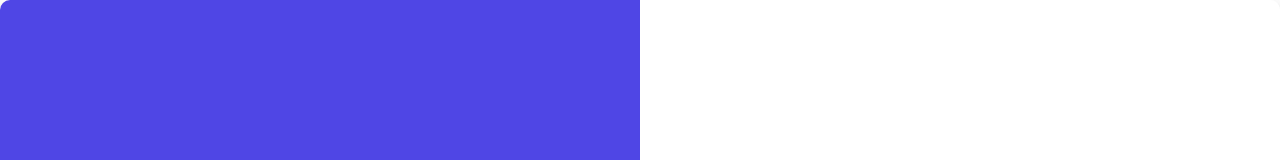
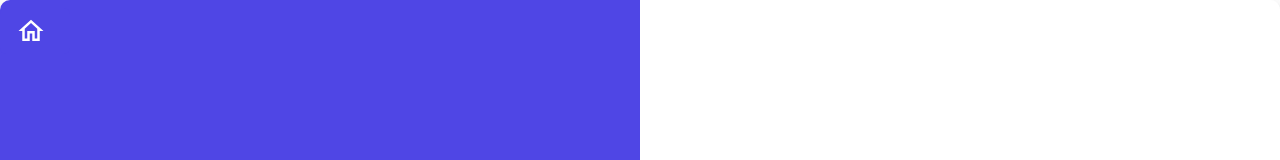
Before and after one commit to 1Yogeshh/tecosys-law, a React (Create React App) app: page /auth-user in a window 1280 px wide. Shown: the top 160 px of the page. Built offline with nearby package versions, Linux system fonts and the light colour scheme; a web font is replaced by a local one.

Commit message:
added home icon to login - signup

```diff
--- a/src/components/LoginPage/LoginPage.jsx
+++ b/src/components/LoginPage/LoginPage.jsx
@@ -7,6 +7,7 @@ import IconButton from '@mui/material/IconButton';
 import axios from 'axios';
 import { useNavigate } from "react-router-dom";
 import { toast } from "react-toastify";
+import { HomeOutlined } from '@mui/icons-material';
 
 
 const LoginPage = () => {
@@ -17,11 +18,11 @@ const LoginPage = () => {
     password: ""
   });
   const [signUpData, setSignUpData] = useState({
-    username:"",
+    username: "",
     name: "",
     email: "",
     password: "",
-    confirm_password:""
+    confirm_password: ""
   });
   const [retypePassword, setRetypePassword] = useState('');
   const [passwordMatch, setPasswordMatch] = useState(null);
@@ -57,18 +58,18 @@ const LoginPage = () => {
     setShowRetypePassword(!showRetypePassword);
   };
 
-  const toggleSignInPasswordVisibility = () =>{
+  const toggleSignInPasswordVisibility = () => {
     setShowSignInPassword(!showSignInPassword);
   }
 
   // below one is for updating each details onchange
-  const handleSignInDataChange = (e) =>{
-    setSignInData({...signInData, [e.target.name]: e.target.value});
+  const handleSignInDataChange = (e) => {
+    setSignInData({ ...signInData, [e.target.name]: e.target.value });
   };
 
   // same for this also
-  const handleSignUpDataChange = (e) =>{
-    setSignUpData({...signUpData, [e.target.name]: e.target.value});
+  const handleSignUpDataChange = (e) => {
+    setSignUpData({ ...signUpData, [e.target.name]: e.target.value });
   };
 
   // to handle retype password change and validate passwords
@@ -79,7 +80,7 @@ const LoginPage = () => {
 
   // Validate that both passwords match
   const validatePasswords = (password, retypePassword) => {
-    if(retypePassword === ''){
+    if (retypePassword === '') {
       setPasswordMatch(null);
     }
     else if (password === retypePassword) {
@@ -95,9 +96,9 @@ const LoginPage = () => {
   const handleSignupDataSubmit = async (e) => {
     e.preventDefault();
     try {
-      const response = await axios.post("https://law-api.tecosys.ai/api/register/", {name: signUpData.name,username:signUpData.username, email: signUpData.email, password: signUpData.password,confirm_password:signUpData.confirm_password});
+      const response = await axios.post("https://law-api.tecosys.ai/api/register/", { name: signUpData.name, username: signUpData.username, email: signUpData.email, password: signUpData.password, confirm_password: signUpData.confirm_password });
       console.log(response);
-      if(response.status === 201)        // please confirm that if response is set 201 created or 200 success.
+      if (response.status === 201)        // please confirm that if response is set 201 created or 200 success.
       {
         setOpenOTPSection(true);
         setStartCountdown(true);
@@ -150,7 +151,7 @@ const LoginPage = () => {
   const handleSigninDataSubmit = async (e) => {
     e.preventDefault();
     try {
-      const response = await axios.post("https://law-api.tecosys.ai/api/login/", {email: signInData.email, password: signInData.password});
+      const response = await axios.post("https://law-api.tecosys.ai/api/login/", { email: signInData.email, password: signInData.password });
       if (response.status === 200) {
         const { token } = response.data;
 
@@ -179,9 +180,13 @@ const LoginPage = () => {
   };
 
   // handle privacy policy
-  const handlePrivacyPolicy = () =>{
+  const handlePrivacyPolicy = () => {
     setOpenPrivacyPolicy(!openPrivacyPolicy);
   }
+
+  const handleHomeClick = () => {
+    navigate('/');  // Redirect to home page
+  };
 
   return (
     <div
@@ -191,10 +196,10 @@ const LoginPage = () => {
           {openOTPSection ? (
             <>
               <h1 className="h1Header">Email Verification</h1>
-              <p style={{color: 'white', padding: "10px", backgroundColor: "#3D3D3D", borderRadius: "5px", margin: '25px 0'}}>An OTP has been sent to your email {signUpData.email}. Please enter the OTP below to verify your account.</p>
+              <p style={{ color: 'white', padding: "10px", backgroundColor: "#3D3D3D", borderRadius: "5px", margin: '25px 0' }}>An OTP has been sent to your email {signUpData.email}. Please enter the OTP below to verify your account.</p>
               {/* Countdown Timer */}
               {startCountdown && timeLeft > 0 && (
-                <p style={{ color: 'red', fontWeight: 'bold', marginBottom: "15px"}}>Time remaining: {formatTime(timeLeft)}</p>
+                <p style={{ color: 'red', fontWeight: 'bold', marginBottom: "15px" }}>Time remaining: {formatTime(timeLeft)}</p>
               )}
               <MuiOtpInput value={otp} length={4} onChange={handleChange} sx={{
                 input: {
@@ -207,14 +212,25 @@ const LoginPage = () => {
                   margin: '0.2rem',
                   border: '1px solid black',
                   borderRadius: '4px',
-                },}}/>
-              <p style={{color: 'white', padding: "10px", backgroundColor: "#3D3D3D", borderRadius: "5px", margin: "20px 0"}}>Didn't receive the OTP? Resend OTP</p>
+                },
+              }} />
+              <p style={{ color: 'white', padding: "10px", backgroundColor: "#3D3D3D", borderRadius: "5px", margin: "20px 0" }}>Didn't receive the OTP? Resend OTP</p>
               <button className="buttonClass" type="submit">Verify OTP</button>
             </>
-          ):(
+          ) : (
             <>
+              {/* Home Button (Visible on both Sign Up and Log In forms) */}
+              <button
+                className="bg-indigo-600 text-white py-2 px-4 rounded-md mt-2 mb-4 fixed top-0 right-0 transition duration-200"
+                onClick={handleHomeClick}
+                type="button"
+              >
+                <HomeOutlined className="mr-2" style={{ fontSize: '30px' }} />
+
+              </button>
+
               <h1 className="h1Header">Create Account</h1>
-            <div style={{margin: "20px 0"}}>
+              <div style={{ margin: "20px 0" }}>
                 <a href="">
                   <button className="gsi-material-button">
                     <div className="gsi-material-button-state"></div>
@@ -233,20 +249,20 @@ const LoginPage = () => {
                   </button>
                 </a>
               </div>
-            <p style={{color: "white", margin: "10px 0", fontSize: '16px', fontWeight:'500'}}>Or</p>
+              <p style={{ color: "white", margin: "10px 0", fontSize: '16px', fontWeight: '500' }}>Or</p>
               <input className="inputClass w-full lg:w-4/5" name="name" value={signUpData.name} type="text" placeholder=" Enter your full name" onChange={handleSignUpDataChange} required={true} />
               <input className="inputClass w-full lg:w-4/5" name="username" value={signUpData.username} type="text" placeholder=" Enter your username" onChange={handleSignUpDataChange} required={true} />
               <input className="inputClass w-full lg:w-4/5" name="email" value={signUpData.email} type="email" placeholder="Enter your email address" onChange={handleSignUpDataChange} required={true} />
               <div className="relative w-[370px] lg:w-full">
-              <input className="inputClass" name="password" value={signUpData.password} type={showPassword ? 'text' : 'password'} placeholder="Enter your password" onChange={handleSignUpDataChange} style={{ width: '80%',}} required={true} />
-              <IconButton onClick={togglePasswordVisibility} style={{ position: 'absolute', cursor: 'pointer', right: '60px', top: '50%', transform: 'translateY(-50%)', zIndex:'4', marginRight:'10px' }}>
+                <input className="inputClass" name="password" value={signUpData.password} type={showPassword ? 'text' : 'password'} placeholder="Enter your password" onChange={handleSignUpDataChange} style={{ width: '80%', }} required={true} />
+                <IconButton onClick={togglePasswordVisibility} style={{ position: 'absolute', cursor: 'pointer', right: '60px', top: '50%', transform: 'translateY(-50%)', zIndex: '4', marginRight: '10px' }}>
                   {showPassword ? <VisibilityOffOutlined /> : <VisibilityOutlined />}
                 </IconButton>
               </div>
 
               <div className="relative mb-2 w-[370px] lg:w-full">
-            <input className="inputClass" name="confirm_password" value={signUpData.confirm_password} type={showPassword ? 'text' : 'password'} placeholder="Enter your password" onChange={handleSignUpDataChange} style={{ width: '80%',}} required={true} />
-              <IconButton onClick={toggleRetypePasswordVisibility} style={{ position: 'absolute', cursor: 'pointer', right: '60px', top: '50%', transform: 'translateY(-50%)', zIndex:'4', marginRight:'10px' }}>
+                <input className="inputClass" name="confirm_password" value={signUpData.confirm_password} type={showPassword ? 'text' : 'password'} placeholder="Enter your password" onChange={handleSignUpDataChange} style={{ width: '80%', }} required={true} />
+                <IconButton onClick={toggleRetypePasswordVisibility} style={{ position: 'absolute', cursor: 'pointer', right: '60px', top: '50%', transform: 'translateY(-50%)', zIndex: '4', marginRight: '10px' }}>
                   {showRetypePassword ? <VisibilityOffOutlined /> : <VisibilityOutlined />}
                 </IconButton>
               </div>
@@ -255,12 +271,12 @@ const LoginPage = () => {
                 <p >
                   Already have an account!
                 </p>
-            <button  id="signIn" onClick={handleSignInClick} style={{backgroundColor:'rgb(79 70 229)'}}>
+                <button id="signIn" onClick={handleSignInClick} style={{ backgroundColor: 'rgb(79 70 229)' }}>
                   Log In
                 </button>
               </div>
 
-            <p style={{margin: "12px 0", color: "white", fontSize: "12px", marginTop:'20px'}}>By continuing, you agree to LawCrats’s Terms of Use. Read our <span onClick={handlePrivacyPolicy} style={{cursor: "pointer", textDecorationLine: "underline"}}>Privacy Policy</span>.</p>
+              <p style={{ margin: "12px 0", color: "white", fontSize: "12px", marginTop: '20px' }}>By continuing, you agree to LawCrats’s Terms of Use. Read our <span onClick={handlePrivacyPolicy} style={{ cursor: "pointer", textDecorationLine: "underline" }}>Privacy Policy</span>.</p>
 
               <PrivacyPolicyModal open={openPrivacyPolicy} handleClose={handlePrivacyPolicy} />
             </>
@@ -268,9 +284,22 @@ const LoginPage = () => {
         </form>
       </div>
       <div className="form-container sign-in-container w-[400px] lg:w-1/2">
+
+        {/* Home Button (Visible on both Sign Up and Log In forms) */}
+
+
         <form className="dataSubmitForm" onSubmit={handleSigninDataSubmit}>
+          <button
+            className="bg-indigo-600 text-white py-2 px-4 rounded-md mt-2 mb-4 fixed top-0 left-0 transition duration-200"
+            onClick={handleHomeClick}
+            type="button"
+          >
+            <HomeOutlined className="mr-2" style={{ fontSize: '30px' }} />
+
+          </button>
+
           <h1 className="h1Header">Log in into your account </h1>
-          <div style={{margin: "20px 0"}}>
+          <div style={{ margin: "20px 0" }}>
             <a>
               <button className="gsi-material-button">
                 <div className="gsi-material-button-state"></div>
@@ -284,12 +313,12 @@ const LoginPage = () => {
                       <path fill="none" d="M0 0h48v48H0z" />
                     </svg>
                   </div>
-                  <span style={{ color: "black", fontSize: "14px", fontWeight:'600' }}>Continue with Google</span>
+                  <span style={{ color: "black", fontSize: "14px", fontWeight: '600' }}>Continue with Google</span>
                 </div>
               </button>
             </a>
           </div>
-          <span style={{color: "white", margin: "10px 0", fontSize: '16px', fontWeight:'600'}}>Or</span>
+          <span style={{ color: "white", margin: "10px 0", fontSize: '16px', fontWeight: '600' }}>Or</span>
           <input className="inputClass w-full lg:w-4/5 " name="email" value={signInData.email} type="email" placeholder="Enter your email address" onChange={handleSignInDataChange} required={true} />
           <div className="relative mb-2 w-full lg:w-4/5">
             <input
@@ -314,11 +343,11 @@ const LoginPage = () => {
             </button>
           </div>
 
-          <a href="/forget-password" style={{ fontSize: "16px", color: "white", marginBottom: "10px",  fontWeight:'600' }}>Forgot password?</a>
+          <a href="/forget-password" style={{ fontSize: "16px", color: "white", marginBottom: "10px", fontWeight: '600' }}>Forgot password?</a>
           <button className="buttonClass font-medium w-[300px] lg:w-4/5" type="submit">Log In</button>
           <div className="flex mt-2 text-white font-medium gap-2 lg:hidden">
             <p>Don't have and Account?</p>
-            <button  id="signUp" className="underline" onClick={handleSignUpClick} style={{backgroundColor:'rgb(79 70 229)'}}>
+            <button id="signUp" className="underline" onClick={handleSignUpClick} style={{ backgroundColor: 'rgb(79 70 229)' }}>
               Sign Up
             </button>
           </div>
@@ -327,21 +356,22 @@ const LoginPage = () => {
       <div className="overlay-container hidden lg:block">
         <div className="overlay">
           <div className="overlay-panel overlay-left">
+
             <h1 className="h1Header">Hello Friend !</h1>
-            <p style={{margin: "20px 0", fontWeight: 400, fontSize: 18}}>
+            <p style={{ margin: "20px 0", fontWeight: 400, fontSize: 18 }}>
               Please provide the information to register your account.
             </p>
-            <p style={{marginBottom: "15px", fontWeight: 600, fontSize: 16}}>
+            <p style={{ marginBottom: "15px", fontWeight: 600, fontSize: 16 }}>
               Already have an account!
             </p>
-            <button className="ghost" id="signIn" onClick={handleSignInClick} style={{backgroundColor:'rgb(79 70 229)'}}>
+            <button className="ghost" id="signIn" onClick={handleSignInClick} style={{ backgroundColor: 'rgb(79 70 229)' }}>
               Log In
             </button>
           </div>
           <div className="overlay-panel overlay-right">
             <h1 className="h1Header">Welcome Back !</h1>
-            <p style={{margin: "20px 0", fontWeight: 400, fontSize: 18}}>Don’t have an account?</p>
-            <button className="ghost" id="signUp" onClick={handleSignUpClick} style={{backgroundColor:'rgb(79 70 229)'}}>
+            <p style={{ margin: "20px 0", fontWeight: 400, fontSize: 18 }}>Don’t have an account?</p>
+            <button className="ghost" id="signUp" onClick={handleSignUpClick} style={{ backgroundColor: 'rgb(79 70 229)' }}>
               Sign Up
             </button>
           </div>
```
Lines whose indentation alone changed are shown as unchanged.
